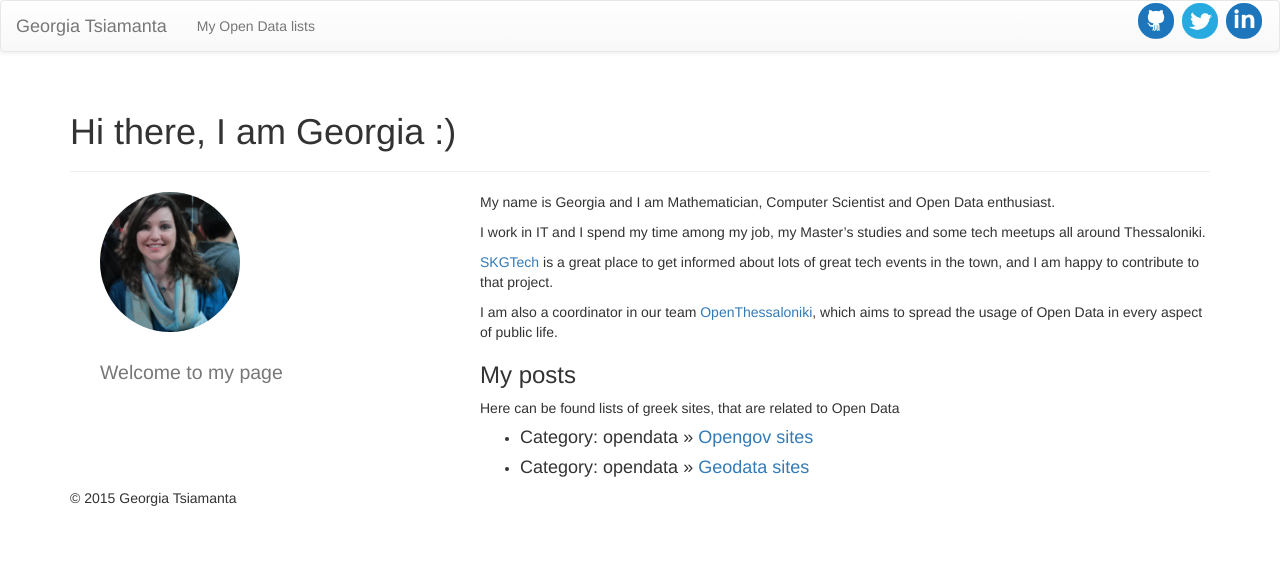
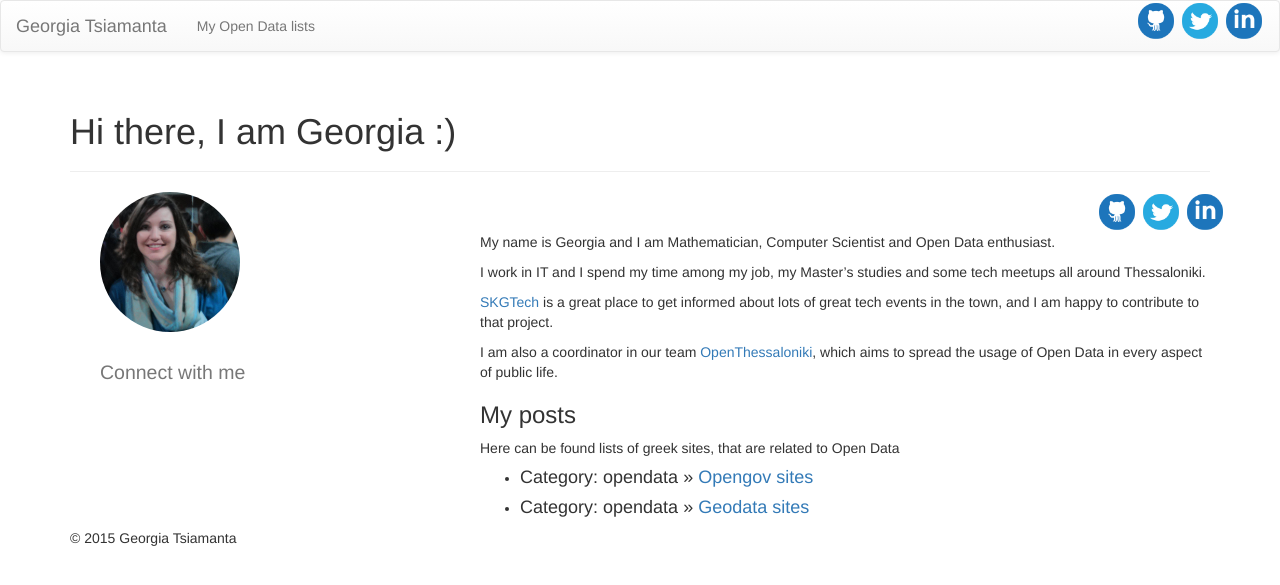
Before and after one commit to georgiats/georgiats-old-blog, a Jekyll site: the page built from index.md, in a window 1280 px wide. Shown: the top 585 px of the page. Built offline with Jekyll 4.4.1, drawn with Linux system fonts in a browser that asks for light colours; nearby versions of some CDN libraries; library files that are not in the unit come from our copies.

Commit message:
change social media icons

```diff
--- a/_includes/themes/bootstrap-3/page.html
+++ b/_includes/themes/bootstrap-3/page.html
@@ -9,6 +9,11 @@
 	<img class="img-circle" src="/images/me.png" alt="Generic placeholder image" style="width: 140px; height: 140px;">
   	<h2>{% if page.tagline %} <small>{{ page.tagline }}</small>{% endif %}<h2>
 </div>
+
+<div align="right">
+        <a href="http://github.com/{{ site.author.github }}/" rel="me" target="_blank"><img class="img-circle" src="/images/github.png" alt="Generic placeholder image" style="width: 40px; height: 40px;"></a>
+        <a href="http://twitter.com/{{ site.author.twitter }}/" rel="me" target="_blank"><img class="img-circle" src="/images/twitter.png" style="width: 40px; height: 40px;"></a>
+       <a href="http://gr.linkedin.com/in/gtsiamanta" target="_blank"><img class="img-circle" src="/images/linkedin.png" style="width: 40px; height: 40px;"></a>
 </div><!-- /.col-lg-4 -->
 
 
--- a/index.md
+++ b/index.md
@@ -1,7 +1,7 @@
 ---
 layout: page
 title: Hi there, I am Georgia :)
-tagline: Welcome to my page
+tagline: Connect with me
 ---
 {% include JB/setup %}
 
```
